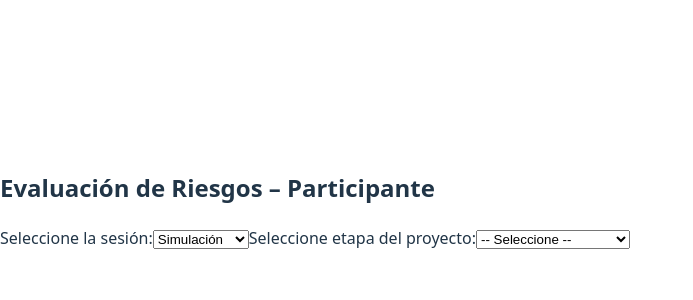
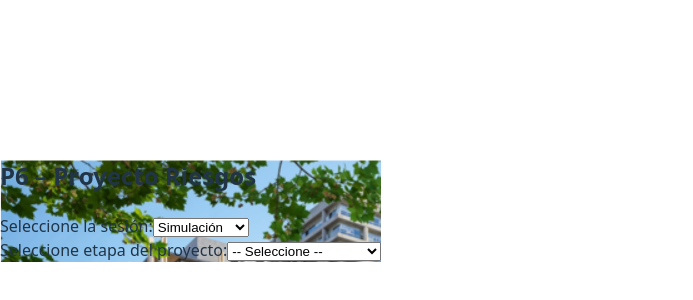
Before and after one commit to Manuelalopez17/focus-group-supabase, a React (Vite) app: page /participante in a window 1280 px wide. Shown: the part 200-500 px from the top of the page, without its empty margins (0-693 px from the left). Built offline with nearby package versions, Linux system fonts and the light colour scheme.

Commit message:
Ajustes visuales fondo completo y centrado en Participante

```diff
--- a/src/pages/Participante.jsx
+++ b/src/pages/Participante.jsx
@@ -1,5 +1,6 @@
 import { useState } from 'react';
 import { supabase } from '../supabaseClient';
+import '../index.css'; // Asegúrate de tener Tailwind configurado
 
 const riesgosPorEtapa = {
   "Suministro": ['Retraso en entrega de materiales', 'Falta de control de calidad en insumos'],
@@ -73,22 +74,29 @@ function Participante() {
   const riesgos = riesgosPorEtapa[etapaSeleccionada] || [];
 
   return (
-    <div className="p-6">
-      <h2 className="text-2xl font-bold mb-4">Evaluación de Riesgos – Participante</h2>
+    <div
+      className="min-h-screen w-full bg-cover bg-center flex flex-col items-center justify-start py-10 px-4"
+      style={{ backgroundImage: "url('/edificio.jpg')" }}
+    >
+      <div className="bg-white bg-opacity-80 rounded-lg shadow-lg p-6 w-full max-w-4xl">
+        <h2 className="text-2xl md:text-3xl font-bold mb-4 text-center">P6 – Proyecto Riesgos</h2>
 
-      <label className="block mb-2 font-semibold">Seleccione la sesión:</label>
+        <div className="flex flex-col md:flex-row justify-center gap-6 mb-6">
+          <div>
+            <label className="block mb-1 font-semibold">Seleccione la sesión:</label>
             <select
-        className="border p-2 mb-4 rounded"
+              className="border p-2 rounded w-full"
               value={sesion}
               onChange={(e) => setSesion(e.target.value)}
             >
               <option value="Simulación">Simulación</option>
               <option value="Sesión Final">Sesión Final</option>
             </select>
-
-      <label className="block mb-2 font-semibold">Seleccione etapa del proyecto:</label>
+          </div>
+          <div>
+            <label className="block mb-1 font-semibold">Seleccione etapa del proyecto:</label>
             <select
-        className="border p-2 mb-6 rounded"
+              className="border p-2 rounded w-full"
               value={etapaSeleccionada}
               onChange={(e) => {
                 setEtapaSeleccionada(e.target.value);
@@ -100,15 +108,17 @@ function Participante() {
                 <option key={etapa} value={etapa}>{etapa}</option>
               ))}
             </select>
+          </div>
+        </div>
 
         {riesgos.map((riesgo, index) => {
           const r = respuestas[riesgo] || {};
           const { scoreBase, scoreFinal } = calcularScore(r);
 
           return (
-          <div key={index} className="border p-4 mb-4 rounded shadow-sm bg-white">
+            <div key={index} className="border p-4 mb-4 rounded bg-white shadow">
               <p className="font-semibold mb-2">{riesgo}</p>
-            <div className="grid grid-cols-2 md:grid-cols-4 gap-4 mb-2">
+              <div className="grid grid-cols-1 md:grid-cols-4 gap-4 mb-2">
                 <div>
                   <label>Frecuencia (1-5)</label>
                   <input type="number" min="1" max="5" className="border w-full p-1 rounded" value={r.frecuencia || ''} onChange={(e) => handleChange(riesgo, 'frecuencia', e.target.value)} />
@@ -134,13 +144,16 @@ function Participante() {
         })}
 
         {etapaSeleccionada && riesgos.length > 0 && (
+          <div className="text-center">
             <button
               onClick={handleSubmit}
-          className="bg-green-600 hover:bg-green-700 text-white font-semibold px-4 py-2 rounded mt-4"
+              className="bg-green-600 hover:bg-green-700 text-white font-semibold px-6 py-2 rounded mt-4"
             >
               Enviar evaluación
             </button>
+          </div>
         )}
+      </div>
     </div>
   );
 }
```
Lines whose indentation alone changed are shown as unchanged.
